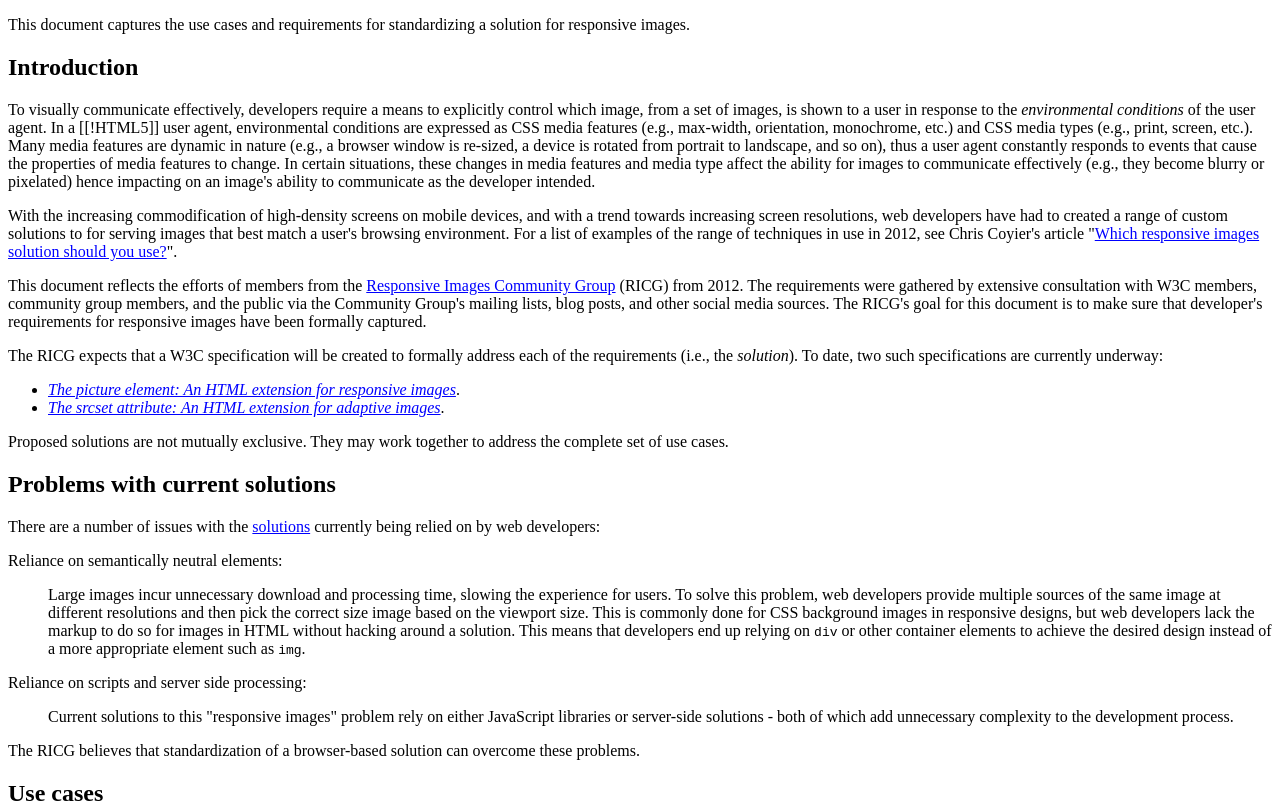
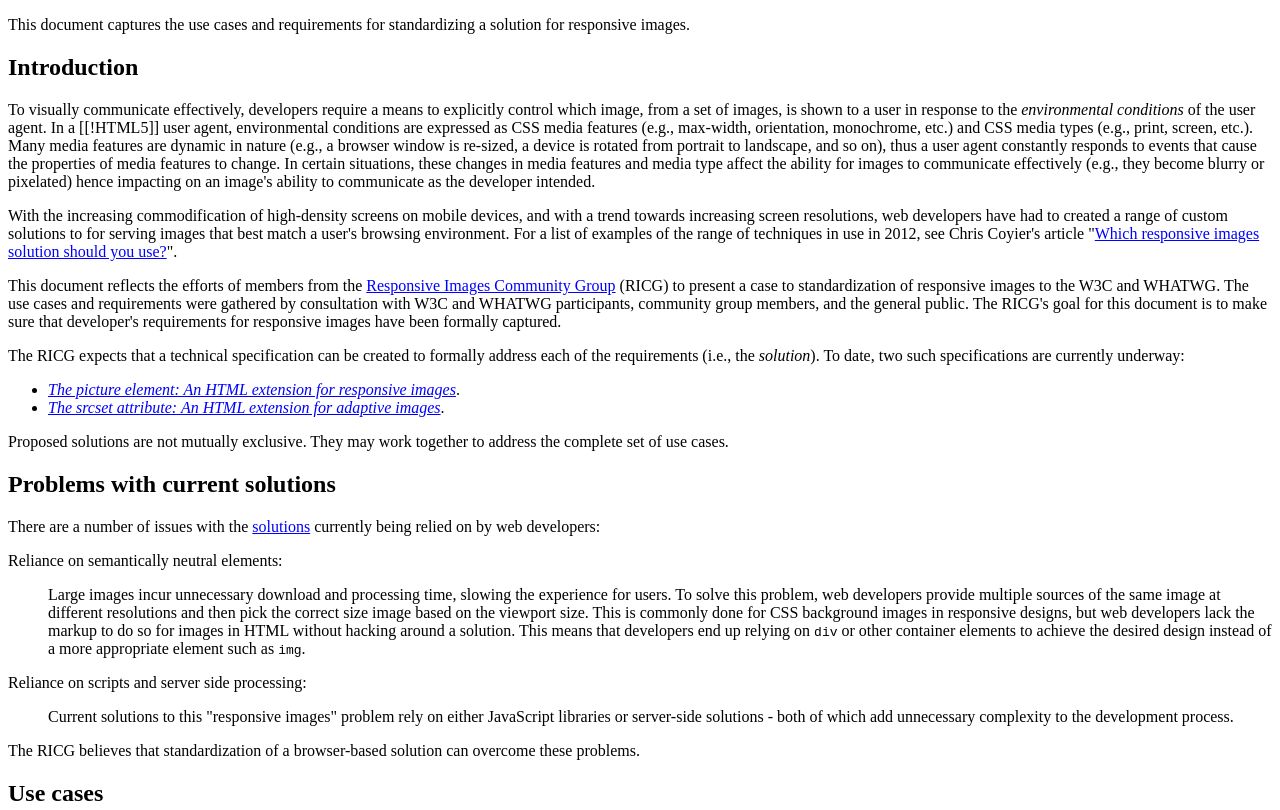
Before and after one commit to ResponsiveImagesCG/ri-usecases, a plain HTML site: page UseCases.html in a window 1280 px wide. Shown: the top 810 px of the page. Drawn offline with Linux system fonts and the light colour scheme.

Commit message:
fixed some text in the sotd

```diff
--- a/UseCases.html
+++ b/UseCases.html
@@ -97,8 +97,8 @@ a:not([href]) {
 </section>
 
 <section id="sotd">
-  <p>This document reflects the efforts of members from the <a href="http://www.w3.org/community/respimg/">Responsive Images Community Group</a> (RICG) from 2012. The requirements were gathered by extensive consultation with W3C members, community group members, and the public via the Community Group's mailing lists, blog posts, and other social media sources. The RICG's goal for this document is to make sure that developer's requirements for responsive images have been formally captured. </p>
-  <p>The RICG expects that a W3C specification will be created to formally address each of the requirements (i.e., the <dfn>solution</dfn>). To date, two such specifications are currently underway: </p>
+  <p>This document reflects the efforts of members from the <a href="http://www.w3.org/community/respimg/">Responsive Images Community Group</a> (RICG)  to present a case to standardization of responsive images to the W3C and WHATWG. The use cases and requirements were gathered by  consultation with W3C and WHATWG participants, community group members, and the general public. The RICG's goal for this document is to make sure that developer's requirements for responsive images have been formally captured. </p>
+  <p>The RICG expects that a technical specification can be created to formally address each of the requirements (i.e., the <dfn>solution</dfn>). To date, two such specifications are currently underway: </p>
   <ul>
     <li><cite><a href="http://dvcs.w3.org/hg/html-proposals/raw-file/tip/responsive-images/responsive-images.html">The picture element: An HTML extension for responsive images</a></cite>. </li>
     <li><cite><a href="http://dev.w3.org/html5/srcset/">The srcset attribute: An HTML extension for adaptive images</a></cite>.</li>
```
